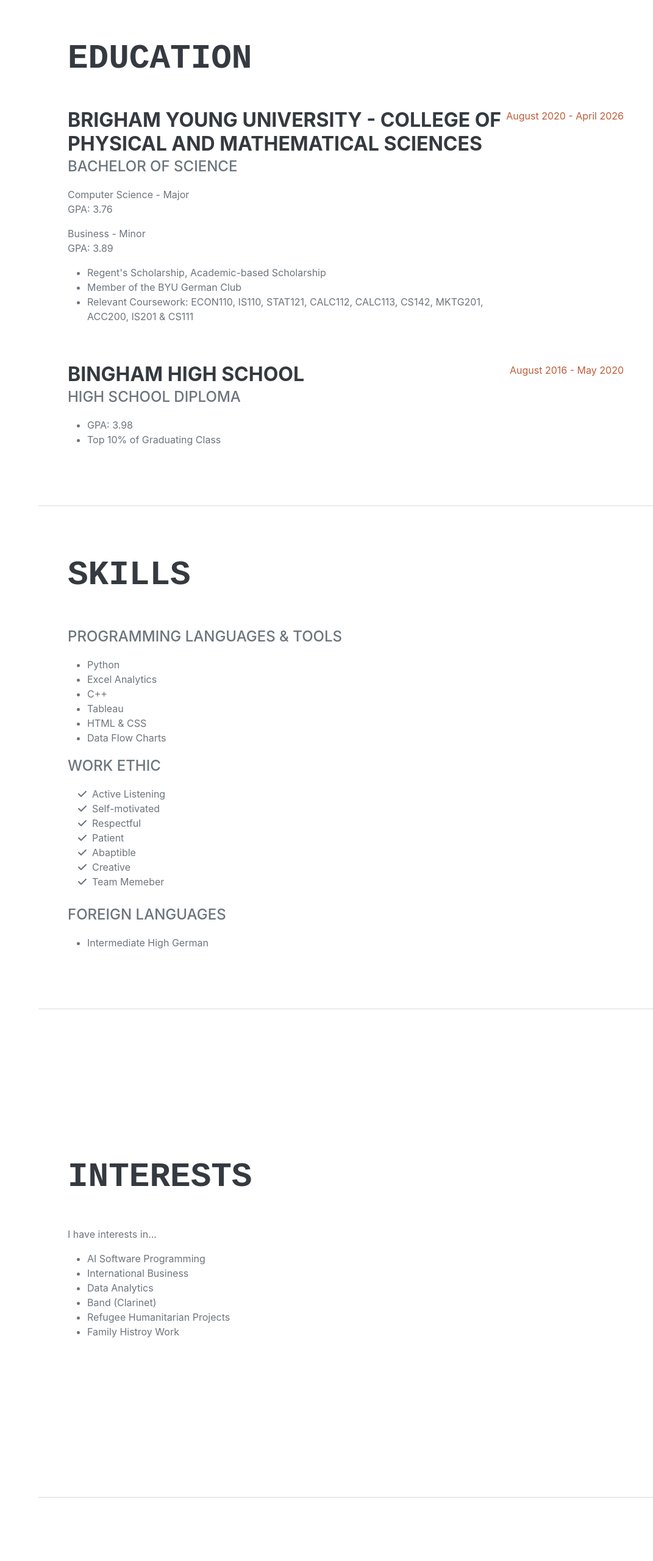
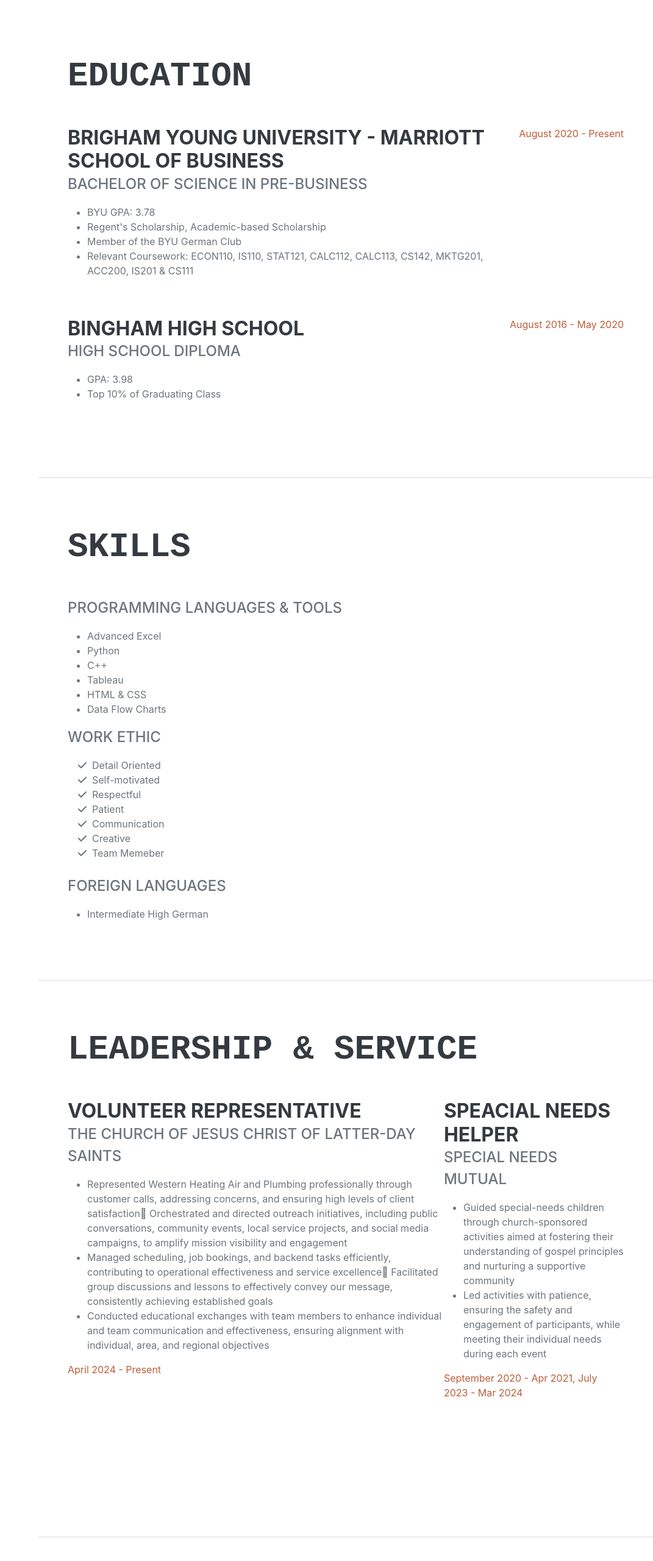
Before and after one commit to Xapamma21/201, a plain HTML site: page index.html in a window 1280 px wide. Shown: the part 1755-4315 px from the top of the page at 61% size, without its empty margins (209-1280 px from the left). Drawn offline with nearby package versions, Linux system fonts and the light colour scheme; a web font is replaced by a local one.

Commit message:
Update index.html

```diff
--- a/index.html
+++ b/index.html
@@ -113,19 +113,16 @@
                     <h2 class="mb-5">Education</h2>
                     <div class="d-flex flex-column flex-md-row justify-content-between mb-5">
                         <div class="flex-grow-1">
-                            <h3 class="mb-0">Brigham Young University - College of Physical and Mathematical Sciences</h3>
-                            <div class="subheading mb-3">Bachelor of Science</div>
-                            <div>Computer Science - Major</div>
-                            <p>GPA: 3.76</p>
-                            <div>Business - Minor</div>
-                            <p>GPA: 3.89</p>
+                            <h3 class="mb-0">Brigham Young University - Marriott School of Business</h3>
+                            <div class="subheading mb-3">Bachelor of Science in Pre-Business</div>
                             <ul>
+                                <li>BYU GPA: 3.78</li>
                                 <li>Regent's Scholarship, Academic-based Scholarship</li>
                                 <li>Member of the BYU German Club</li>
                                 <li>Relevant Coursework: ECON110, IS110, STAT121, CALC112, CALC113, CS142, MKTG201, ACC200, IS201 &amp CS111</li>
                             </ul>
                         </div>
-                        <div class="flex-shrink-0"><span class="text-primary">August 2020 - April 2026</span></div>
+                        <div class="flex-shrink-0"><span class="text-primary">August 2020 - Present</span></div>
                     </div>
                     <div class="d-flex flex-column flex-md-row justify-content-between">
                         <div class="flex-grow-1">
@@ -147,8 +144,8 @@
                     <h2 class="mb-5">Skills</h2>
                     <div class="subheading mb-3">Programming Languages & Tools</div>
                     <ul>
+                        <li>Advanced Excel</li>
                         <li>Python</li>
-                        <li>Excel Analytics</li>
                         <li>C++</li>
                         <li>Tableau</li>
                         <li>HTML &amp CSS</li>
@@ -159,7 +156,7 @@
                     <ul class="fa-ul mb-0">
                         <li>
                             <span class="fa-li"><i class="fas fa-check"></i></span>
-                            Active Listening
+                            Detail Oriented
                         </li>
                         <li>
                             <span class="fa-li"><i class="fas fa-check"></i></span>
@@ -175,7 +172,7 @@
                         </li>
                         <li>
                             <span class="fa-li"><i class="fas fa-check"></i></span>
-                            Abaptible
+                            Communication
                         </li>
                         <li>
                             <span class="fa-li"><i class="fas fa-check"></i></span>
@@ -193,26 +190,38 @@
                 </div>
             </section>
             <hr class="m-0" />
-            <!-- Interests-->
+            <!-- Leadership & Service-->
             <section class="resume-section" id="interests">
                 <div class="resume-section-content">
-                    <h2 class="mb-5">Interests</h2>
-                    <p>I have interests in...</p>
-                    <ul>
-                        <li>AI Software Programming</li>
-                        <li>International Business</li>
-                        <li>Data Analytics</li>
-                        <li>Band (Clarinet)</li>
-                        <li>Refugee Humanitarian Projects</li>
-                        <li>Family Histroy Work</li>
-                    </ul>
+                    <h2 class="mb-5">Leadership & Service</h2>
+                    <div class="d-flex flex-column flex-md-row justify-content-between mb-5">
+                        <div class="flex-grow-1">
+                            <h3 class="mb-0">Volunteer Representative</h3>
+                            <div class="subheading mb-3">The Church of Jesus Christ of Latter-day Saints</div>
+                            <ul>
+                                <li>Represented Western Heating Air and Plumbing professionally through customer calls, addressing concerns, and ensuring high levels of client satisfaction	Orchestrated and directed outreach initiatives, including public conversations, community events, local service projects, and social media campaigns, to amplify mission visibility and engagement</li>
+                                <li>Managed scheduling, job bookings, and backend tasks efficiently, contributing to operational effectiveness and service excellence	Facilitated group discussions and lessons to effectively convey our message, consistently achieving established goals</li>
+                                <li>Conducted educational exchanges with team members to enhance individual and team communication and effectiveness, ensuring alignment with individual, area, and regional objectives</li>
+                            </ul>
+                            <div class="flex-shrink-0"><span class="text-primary">April 2024 - Present</span></div> <br> <br>
+                        </div>
+                        <div class="d-flex flex-column flex-md-row justify-content-between mb-5">
+                            <div class="flex-grow-1">
+                                <h3 class="mb-0">Speacial Needs Helper</h3>
+                                <div class="subheading mb-3">Special Needs Mutual</div>
+                                <ul>
+                                    <li>Guided special-needs children through church-sponsored activities aimed at fostering their understanding of gospel principles and nurturing a supportive community</li>
+                                    <li>Led activities with patience, ensuring the safety and engagement of participants, while meeting their individual needs during each event</li>
+                                </ul>
+                                <div class="flex-shrink-0"><span class="text-primary">September 2020 - Apr 2021, July 2023 - Mar 2024</span></div> <br> <br>
+                            </div>
                 </div>
             </section>
             <hr class="m-0" />
             <!-- Awards-->
             <section class="resume-section" id="awards">
                 <div class="resume-section-content">
-                    <h2 class="mb-5">Awards & Certifications</h2>
+                    <h2 class="mb-5">Awards, Certifications, & Interests</h2>
                     <ul class="fa-ul mb-0">
                         <li>
                             <span class="fa-li"><i class="fas fa-trophy text-warning"></i></span>
@@ -220,15 +229,19 @@
                         </li>
                         <li>
                             <span class="fa-li"><i class="fas fa-trophy text-warning"></i></span>
-                            Hospitality Award, Mister Car Wash
+                            Hospitality Award Recipient, Mister Car Wash
                         </li>
                         <li>
                             <span class="fa-li"><i class="fas fa-trophy text-warning"></i></span>
-                            Personal Progress, Young Woman's Award
+                            Talented Clarinetist with over 7 years of experience
                         </li>
                         <li>
                             <span class="fa-li"><i class="fas fa-trophy text-warning"></i></span>
-                            Talented Clarinetist (7+ years)
+                            Young Woman's Medallion, Church of Jesus Christ of Latter-day Saints
+                        </li>
+                        <li>
+                            <span class="fa-li"><i class="fas fa-trophy text-warning"></i></span>
+                            Interests in international business, volleyball, band, family history, and refugee humanitarian projects
                         </li>
                     </ul>
                 </div>
```
